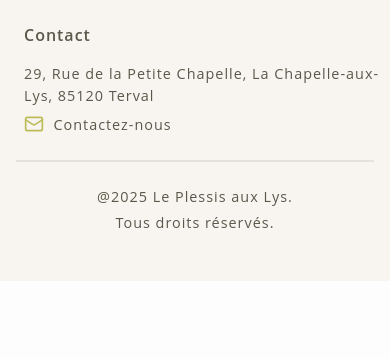
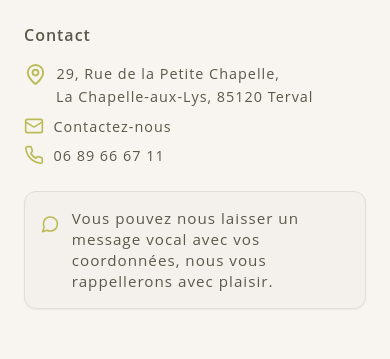
Before and after one commit to MarionbDev/Le-Plessis-Aux-Lys, a Next.js app: page /activites in a window 390 px wide. Shown: the part 1152-1511 px from the top of the page. Before the commit the page ends 1433 px from the top, so only its background shows below. Built offline with nearby package versions, Linux system fonts and the light colour scheme; no server answers; the database is empty.

Commit message:
add phone client

```diff
--- a/app/_components/DescriptionWebSite.tsx
+++ b/app/_components/DescriptionWebSite.tsx
@@ -148,8 +148,8 @@ export default function DescriptionWebSite() {
                       , cité au{" "}
                       <span className="font-semibold">Guide Vert de 2023</span>{" "}
                       comme étant le plus petit village possédant son
-                      planétarium que vous pourrez découvrir à 2 minutes à
-                      pieds. <br /> 4{" "}
+                      planétarium que vous pourrez découvrir à 2 minutes à pied.{" "}
+                      <br /> 4{" "}
                       <span className="font-semibold">chambres de charme</span>,
                       dont une{" "}
                       <span className="font-semibold">suite familiale</span>{" "}
--- a/app/_components/Footer.tsx
+++ b/app/_components/Footer.tsx
@@ -1,11 +1,11 @@
-import { Mail } from "lucide-react";
+import { Mail, MapPin, MessageCircle, Phone } from "lucide-react";
 import Link from "next/link";
 
 export default function Footer() {
   const currentYear = new Date().getFullYear();
   return (
     <div className=" font-text text-text_color flex flex-col gap-6 text-[0.9rem] py-12  bg-[#f8f5f0] rounded-t-3xl md:rounded-none w-full ">
-      <div className="flex flex-col gap-2 pl-6">
+      <div className="flex flex-col gap-2 pl-6 ">
         <p className="mb-2 text-[1rem] font-semibold">Informations Légales</p>
         <Link href={"/mentions-legales"} className="hover:text-[#bbbb57]">
           Mentions Légales
@@ -19,11 +19,33 @@ export default function Footer() {
       </div>
       <div className="flex flex-col gap-2 pl-6">
         <p className="mb-2 text-[1rem] font-semibold">Contact</p>
-        <p>29, Rue de la Petite Chapelle, La Chapelle-aux-Lys, 85120 Terval</p>
-        <Link href={"/nous-contacter"} className="flex ">
+        <div className="flex flex-col md:flex-row ">
+          <span className="flex">
+            <MapPin size={23} color="#bbbb57" />
+            &nbsp; 29, Rue de la Petite Chapelle,
+          </span>
+          <span className="pl-8 md:pl-1">
+            {" "}
+            La Chapelle-aux-Lys, 85120 Terval
+          </span>
+        </div>
+
+        <Link href={"/nous-contacter"} className="flex hover:text-[#bbbb57] ">
           <Mail size={20} color="#bbbb57" />
           &nbsp; Contactez-nous
         </Link>
+
+        <Link href="tel:0689666711" className="flex hover:text-[#bbbb57]">
+          <Phone size={20} color="#bbbb57" /> &nbsp; 06 89 66 67 11
+        </Link>
+      </div>
+
+      <div className="bg-[#f4f1ec] border border-[#e0dedb] rounded-xl p-4 mx-6 flex items-start gap-3 max-w-xl shadow-sm mb-8 ">
+        <MessageCircle color="#bbbb57" className="mt-1 w-14 md:w-10" />
+        <p className="text-[0.95rem] leading-snug">
+          Vous pouvez nous laisser un message vocal avec vos coordonnées, nous
+          vous rappellerons avec plaisir.
+        </p>
       </div>
       <span className="flex justify-center mx-4 border-t-2  border-[#e4e1de] "></span>
       <div className="flex flex-col md:flex-row  items-center gap-1 mx-6">
```
